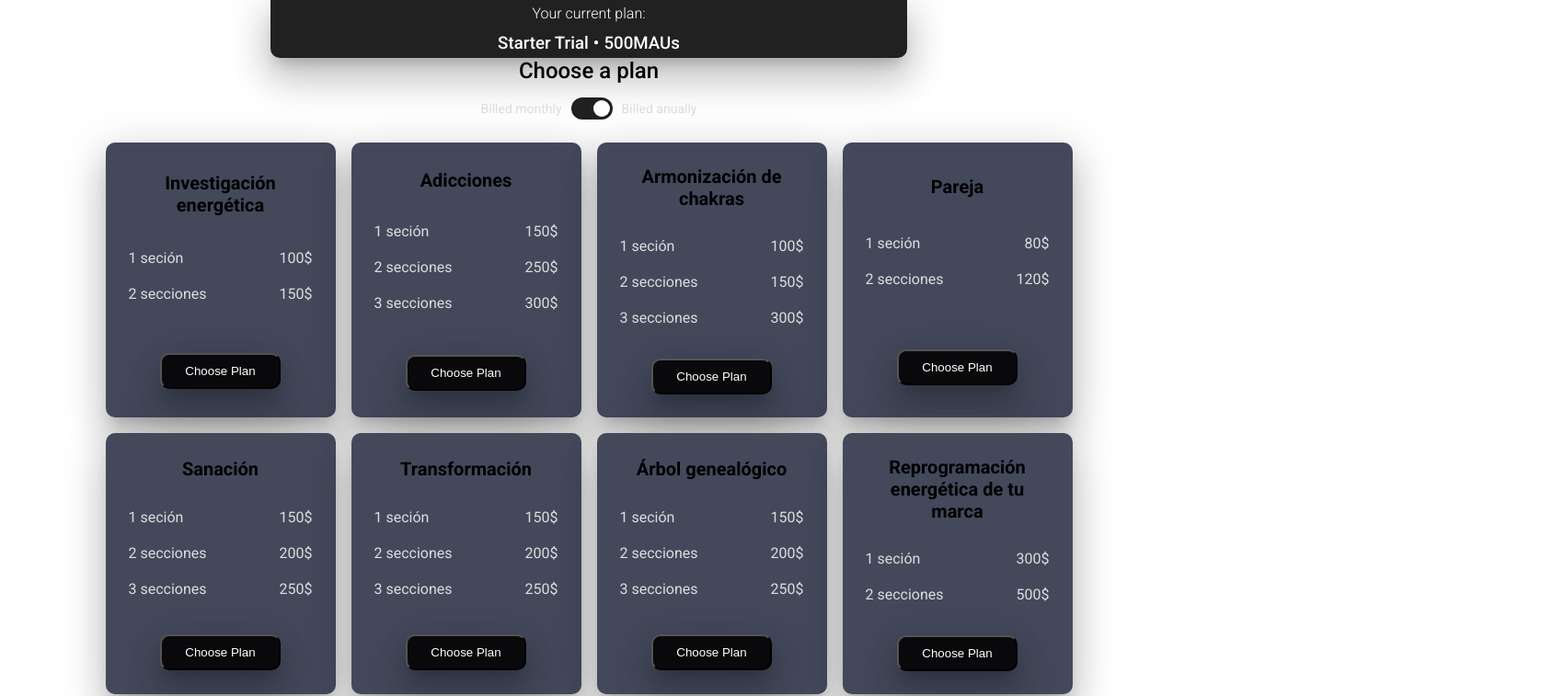
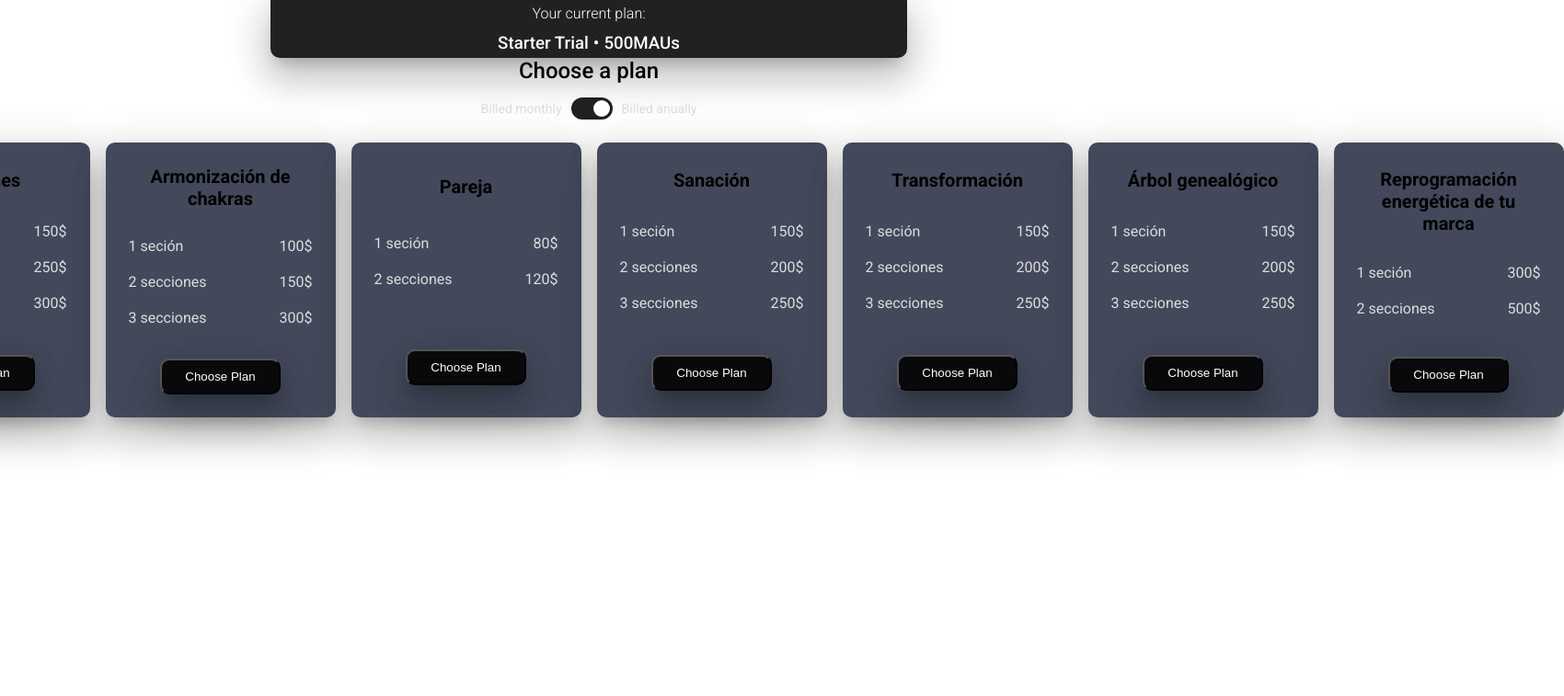
Before and after one commit to codigoarchivo/SMEP, a Next.js app: page /membership in a window 1280 px wide. Shown: the top 757 px of the page at 92% size, 1700 px wide, since content can reach past the window. Built offline with nearby package versions, Linux system fonts and the light colour scheme.

Commit message:
pages/membership.tsx: quite varias clases

```diff
--- a/pages/membership.tsx
+++ b/pages/membership.tsx
@@ -42,10 +42,9 @@ const membership: NextPage = () => {
             </div>
 
             {!toggle ? (
-              <div className="pricing-base">
+              <div className="pricing-body-plans">
                 {member.membership.map((item) => (
-                  <div key={item.title} className="pricing-body-plans">
-                    <div className="card box-shadow">
+                  <div key={item.title} className="card box-shadow">
                     <div className="card-header">
                       <h1 className="card-title">{item.title}</h1>
                     </div>
@@ -77,11 +76,9 @@ const membership: NextPage = () => {
                       </button>
                     </div>
                   </div>
-                  </div>
                 ))}
               </div>
             ) : (
-              <div className="pricing-base">
               <div className="pricing-body-plans">
                 <div className="card box-shadow">
                   <div className="card-header">
@@ -105,7 +102,6 @@ const membership: NextPage = () => {
                   </div>
                 </div>
               </div>
-              </div>
             )}
           </div>
         </div>
```
Lines whose indentation alone changed are shown as unchanged.
